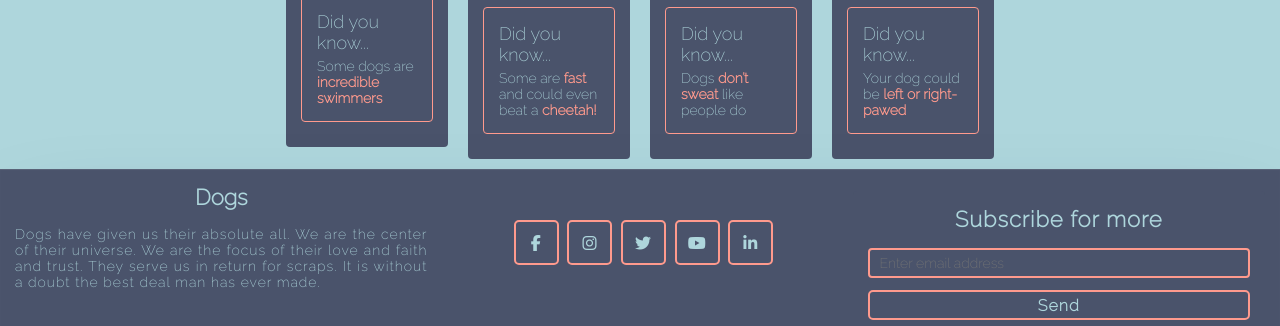
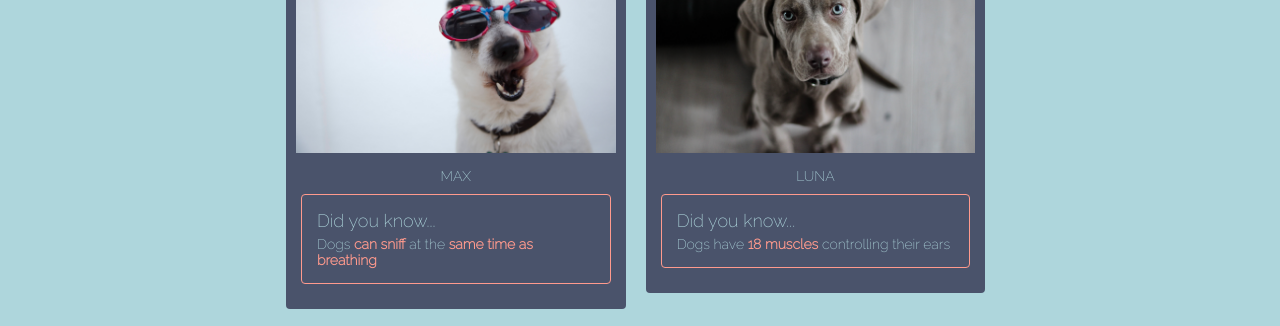
Before and after one commit to StinaKristiana/Personal-Bog, a plain HTML site: page index.html in a window 1280 px wide. Shown: the part 600-926 px from the top of the page. Drawn offline with Linux system fonts and the light colour scheme.

Commit message:
footer fix

```diff
--- a/styles/coming-soon.css
+++ b/styles/coming-soon.css
@@ -1,18 +1,4 @@
 @import url('https://fonts.googleapis.com/css2?family=Raleway:wght@200&display=swap');
-
-* {
-    box-sizing: border-box;
-    margin: 0;
-    padding: 0;
-    font-family: 'Raleway', sans-serif;
-}
-
-body {
-    margin: auto;
-    width: 100%;
-    padding: 50px;
-    background: #4a536b;
-}
 
 div.wrapper {
     text-align: center;
--- a/styles/main.css
+++ b/styles/main.css
@@ -304,9 +304,25 @@ footer .content .media-icons a {
     }
 }
 
-@media (max-width: 1024px) {
+@media (max-width: 2560px) {
+    footer {
+        position: absolute;
+        bottom: 0;
+
+    }
+
+    footer .content .middle {
+        padding-left: 50px;
+    }
+}
+
+@media (max-width: 1440px) {
+    footer {
+        position: inherit
+    }
+
     .cards-wrap .card-item {
-        width: 33.3%;
+        width: 49.4%;
     }
 
     footer .content .middle {
```
Also changed, not shown: index.html (+0 -3 lines).
